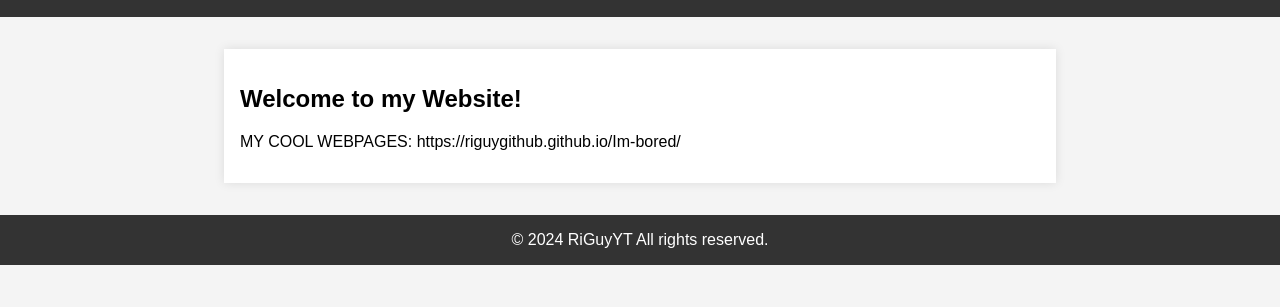
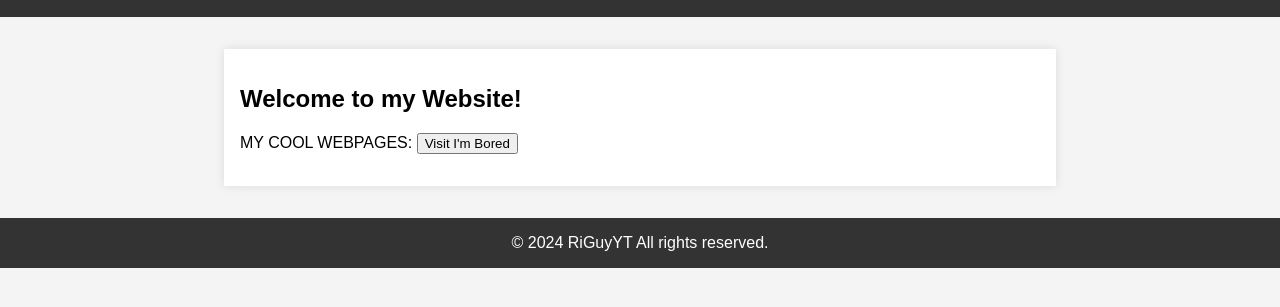
Before and after one commit to RiGuyGitHub/home, a plain HTML site: page index.html in a window 1280 px wide. Shown: the part 95-402 px from the top of the page. Drawn offline with Linux system fonts and the light colour scheme.

Commit message:
Update index.html

```diff
--- a/index.html
+++ b/index.html
@@ -45,7 +45,16 @@
     <section>
         <h2>Welcome to my Website!</h2>
         <p>MY COOL WEBPAGES:
-            https://riguygithub.github.io/Im-bored/</p>
+             <!-- Button that redirects to the specified URL -->
+    <button onclick="redirectToImBored()">Visit I'm Bored</button>
+
+    <script>
+        // JavaScript function to redirect to the specified URL
+        function redirectToImBored() {
+            window.location.href = 'https://riguygithub.github.io/Im-bored/';
+        }
+    </script>
+
     </section>
 
     <footer>
```
